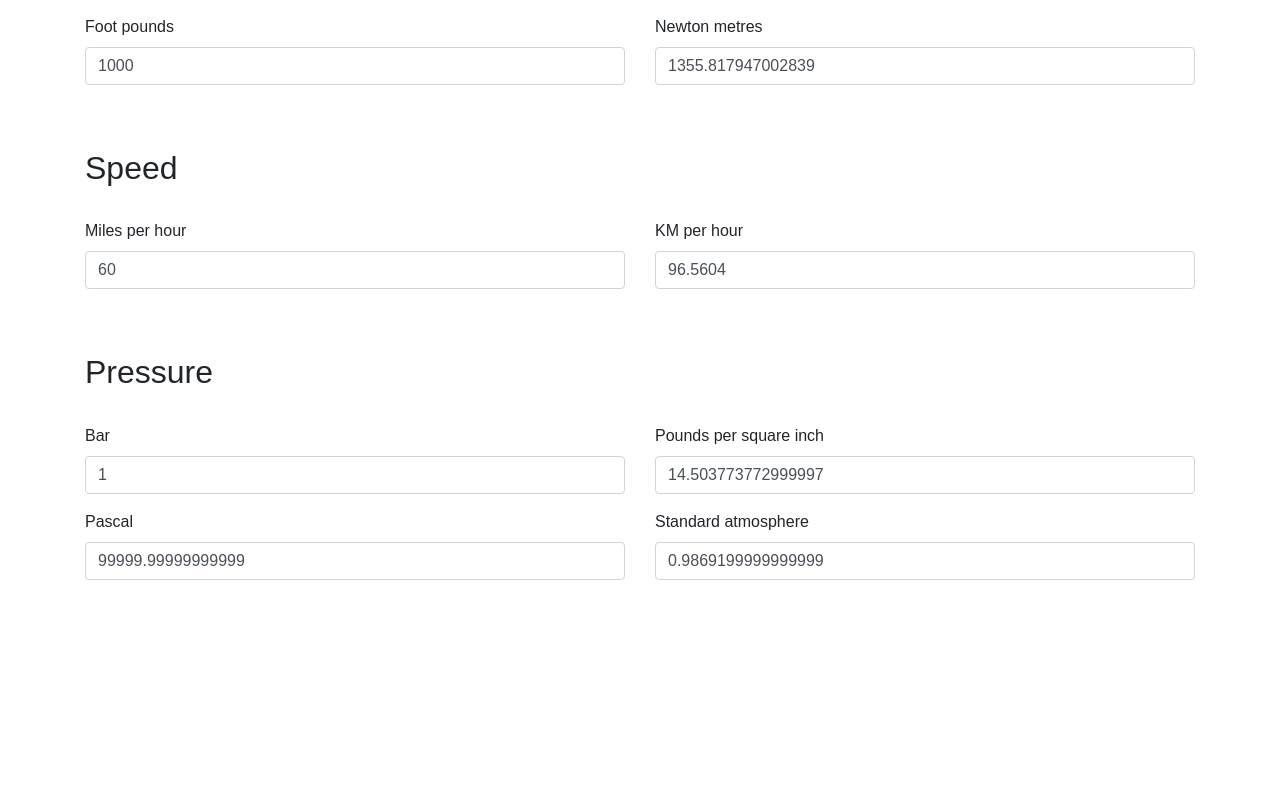
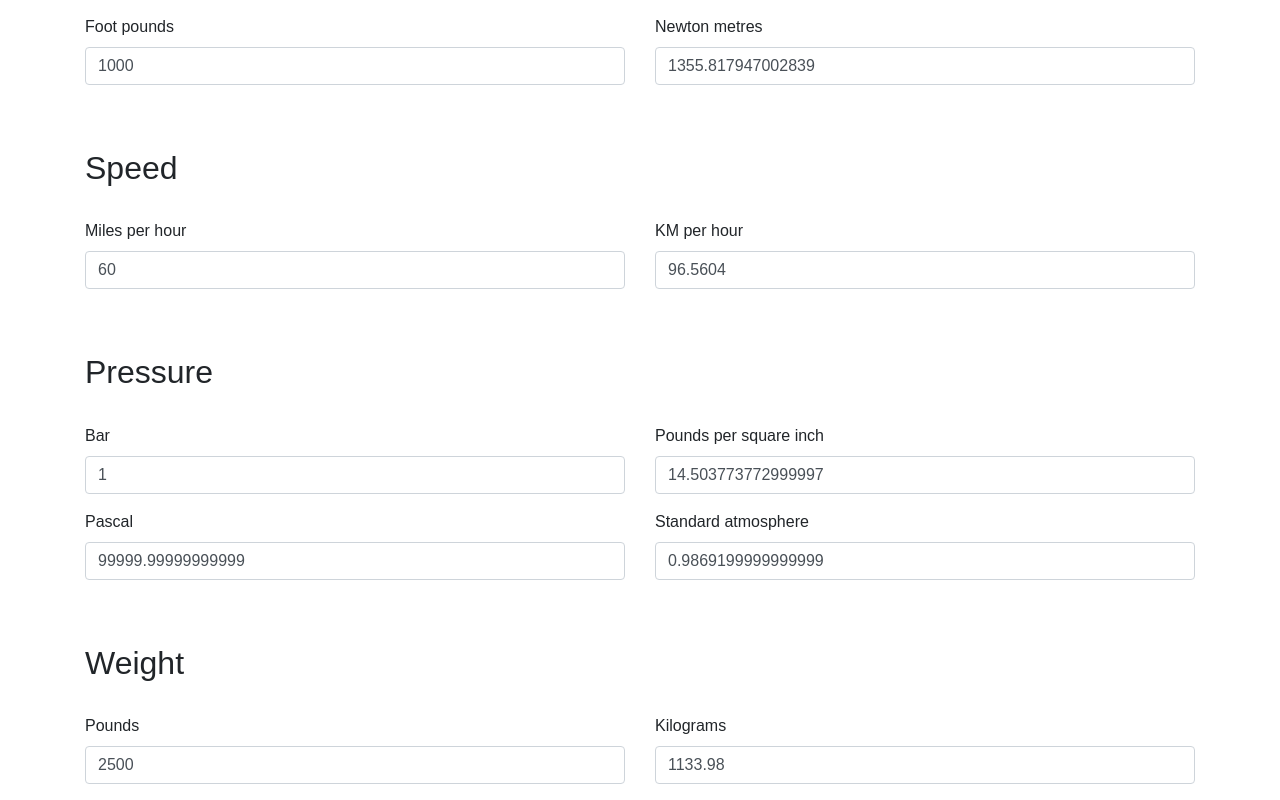
Before and after one commit to j-/car, a React app: page / in a window 1280 px wide. Shown: the part 388-1188 px from the top of the page. Before the commit the page ends 984 px from the top, so only its background shows below. Built offline with nearby package versions, Linux system fonts and the light colour scheme.

Commit message:
Add weight converter

```diff
--- a/src/App.tsx
+++ b/src/App.tsx
@@ -3,6 +3,7 @@ import ConvertPower from './ConvertPower';
 import ConvertTorque from './ConvertTorque';
 import ConvertSpeed from './ConvertSpeed';
 import ConvertPressure from './ConvertPressure';
+import ConvertWeight from './ConvertWeight';
 
 const App: React.StatelessComponent = () => (
 	<div className="App container">
@@ -45,6 +46,15 @@ const App: React.StatelessComponent = () => (
 		<br />
 
 		<ConvertPressure />
+
+		<br />
+		<br />
+
+		<h2>Weight</h2>
+
+		<br />
+
+		<ConvertWeight />
 	</div>
 );
 
--- /dev/null
+++ b/src/ConvertWeight.tsx
@@ -0,0 +1,67 @@
+import * as React from 'react';
+
+interface State {
+	pounds: number | null;
+	kilograms: number | null;
+}
+
+const LB_TO_KG_RATIO = 0.453592;
+const DEFAULT_LB = 2500;
+const DEFAULT_KG = DEFAULT_LB * LB_TO_KG_RATIO;
+
+export default class ConvertWeight extends React.Component<{}, State> {
+	state: State = {
+		pounds: DEFAULT_LB,
+		kilograms: DEFAULT_KG,
+	}
+
+	render () {
+		const { pounds, kilograms } = this.state;
+		return (
+			<form className="ConvertWeight row" onSubmit={this.handleFormSubmit}>
+				<div className="form-group col-sm">
+					<label htmlFor="ConvertWeight-pounds">Pounds</label><br />
+					<input
+						id="ConvertWeight-pounds"
+						className="form-control"
+						type="number"
+						value={pounds || ''}
+						onChange={this.handlePoundsChange}
+					/>
+				</div>
+				<div className="form-group col-sm">
+					<label htmlFor="ConvertWeight-kilograms">Kilograms</label><br />
+					<input
+						id="ConvertWeight-kilograms"
+						className="form-control"
+						type="number"
+						value={kilograms || ''}
+						onChange={this.handleKilogramsChange}
+					/>
+				</div>
+			</form>
+		)
+	}
+
+	private handleFormSubmit = (e: React.FormEvent<HTMLFormElement>) => {
+		e.preventDefault();
+	}
+
+	private handlePoundsChange = (e: React.ChangeEvent<HTMLInputElement>) => {
+		const pounds = Number(e.currentTarget.value);
+		const kilograms = pounds / LB_TO_KG_RATIO;
+		this.setState({
+			pounds,
+			kilograms,
+		});
+	}
+
+	private handleKilogramsChange = (e: React.ChangeEvent<HTMLInputElement>) => {
+		const kilograms = Number(e.currentTarget.value);
+		const pounds = kilograms * LB_TO_KG_RATIO;
+		this.setState({
+			pounds,
+			kilograms,
+		});
+	}
+}
```
